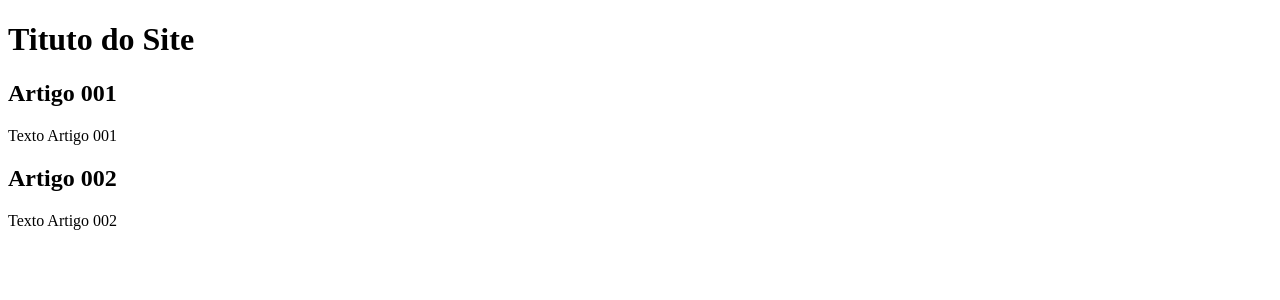
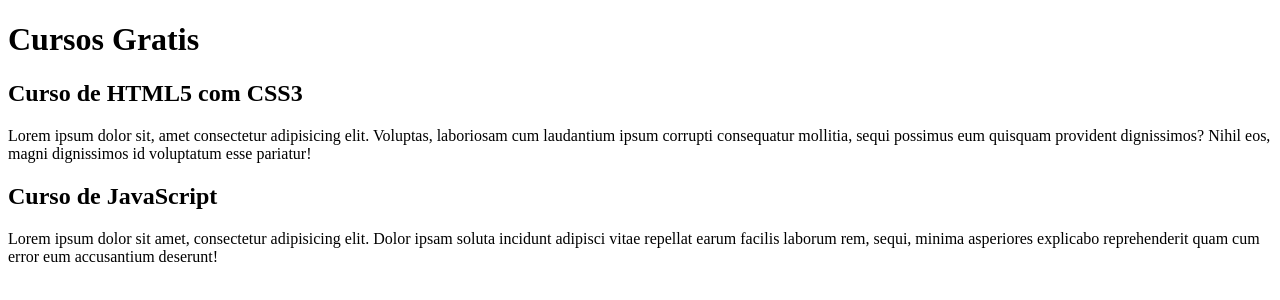
Before and after one commit to RobsonInterested/Projeto-site-testes, a plain HTML site: page index.html in a window 1280 px wide. Drawn offline with Linux system fonts and the light colour scheme.

Commit message:
comecei a escrever o conteudo

```diff
--- a/index.html
+++ b/index.html
@@ -8,14 +8,15 @@
 <body>
     <main>
         <header>
-            <h1>Tituto do Site</h1>
-        </header><article>
-            <h1>Artigo 001</h1>
-            <p>Texto Artigo 001</p>
+            <h1>Cursos Gratis</h1>
+        </header>
+        <article>
+            <h2>Curso de HTML5 com CSS3</h2>
+            <P>Lorem ipsum dolor sit, amet consectetur adipisicing elit. Voluptas, laboriosam cum laudantium ipsum corrupti consequatur mollitia, sequi possimus eum quisquam provident dignissimos? Nihil eos, magni dignissimos id voluptatum esse pariatur!</P>
         </article>
         <article>
-            <h2>Artigo 002</h2>
-            <p>Texto Artigo 002</p>
+            <h2>Curso de JavaScript</h2>
+            <p>Lorem ipsum dolor sit amet, consectetur adipisicing elit. Dolor ipsam soluta incidunt adipisci vitae repellat earum facilis laborum rem, sequi, minima asperiores explicabo reprehenderit quam cum error eum accusantium deserunt!</p>
         </article>
     </main>
 </body>
```
